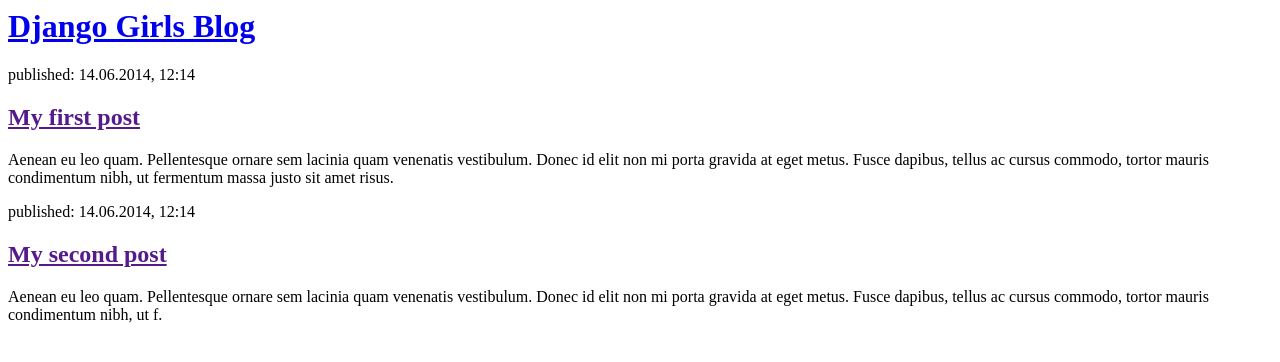
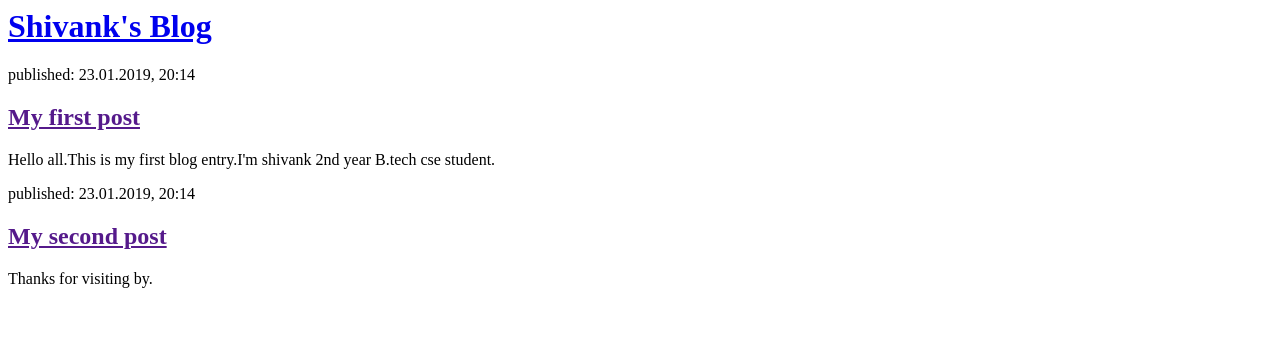
Before and after one commit to 97shivank/my-first-blog, a Django app: page / in a window 1280 px wide. Shown: the top 362 px of the page. Run offline with Django 3.2, Linux system fonts and the light colour scheme.

Commit message:
my blog app,second commit

```diff
--- a/blog/templates/blog/post_list.html
+++ b/blog/templates/blog/post_list.html
@@ -1,22 +1,22 @@
 <html>
     <head>
-        <title>Django Girls blog</title>
+        <title>Shivank's Blog</title>
     </head>
     <body>
         <div>
-            <h1><a href="/">Django Girls Blog</a></h1>
+            <h1><a href="/">Shivank's Blog</a></h1>
         </div>
 
         <div>
-            <p>published: 14.06.2014, 12:14</p>
+            <p>published: 23.01.2019, 20:14</p>
             <h2><a href="">My first post</a></h2>
-            <p>Aenean eu leo quam. Pellentesque ornare sem lacinia quam venenatis vestibulum. Donec id elit non mi porta gravida at eget metus. Fusce dapibus, tellus ac cursus commodo, tortor mauris condimentum nibh, ut fermentum massa justo sit amet risus.</p>
+            <p>Hello all.This is my first blog entry.I'm shivank 2nd year B.tech cse student. </p>
         </div>
 
         <div>
-            <p>published: 14.06.2014, 12:14</p>
+            <p>published: 23.01.2019, 20:14</p>
             <h2><a href="">My second post</a></h2>
-            <p>Aenean eu leo quam. Pellentesque ornare sem lacinia quam venenatis vestibulum. Donec id elit non mi porta gravida at eget metus. Fusce dapibus, tellus ac cursus commodo, tortor mauris condimentum nibh, ut f.</p>
+            <p>Thanks for visiting by.</p>
         </div>
     </body>
 </html>
```
